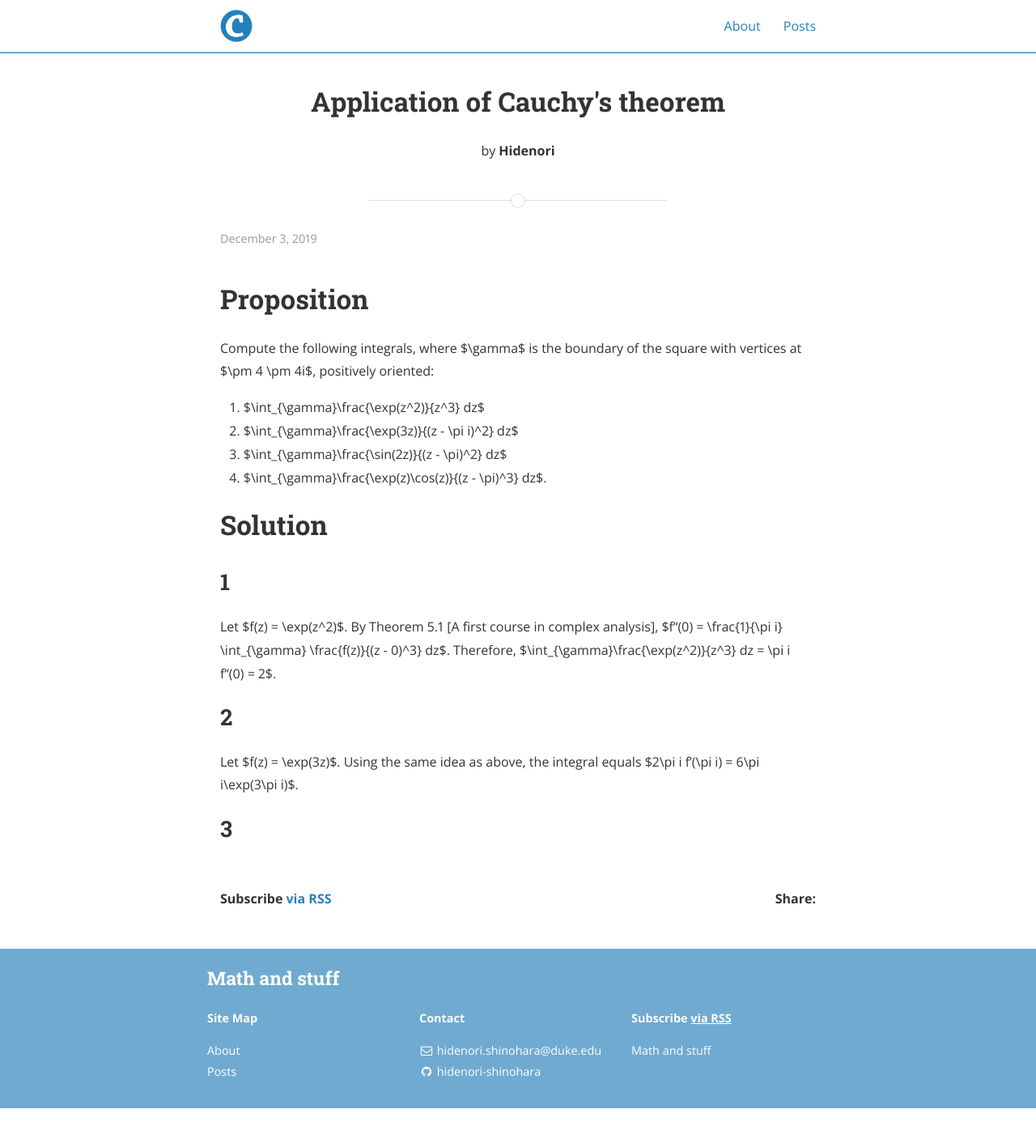
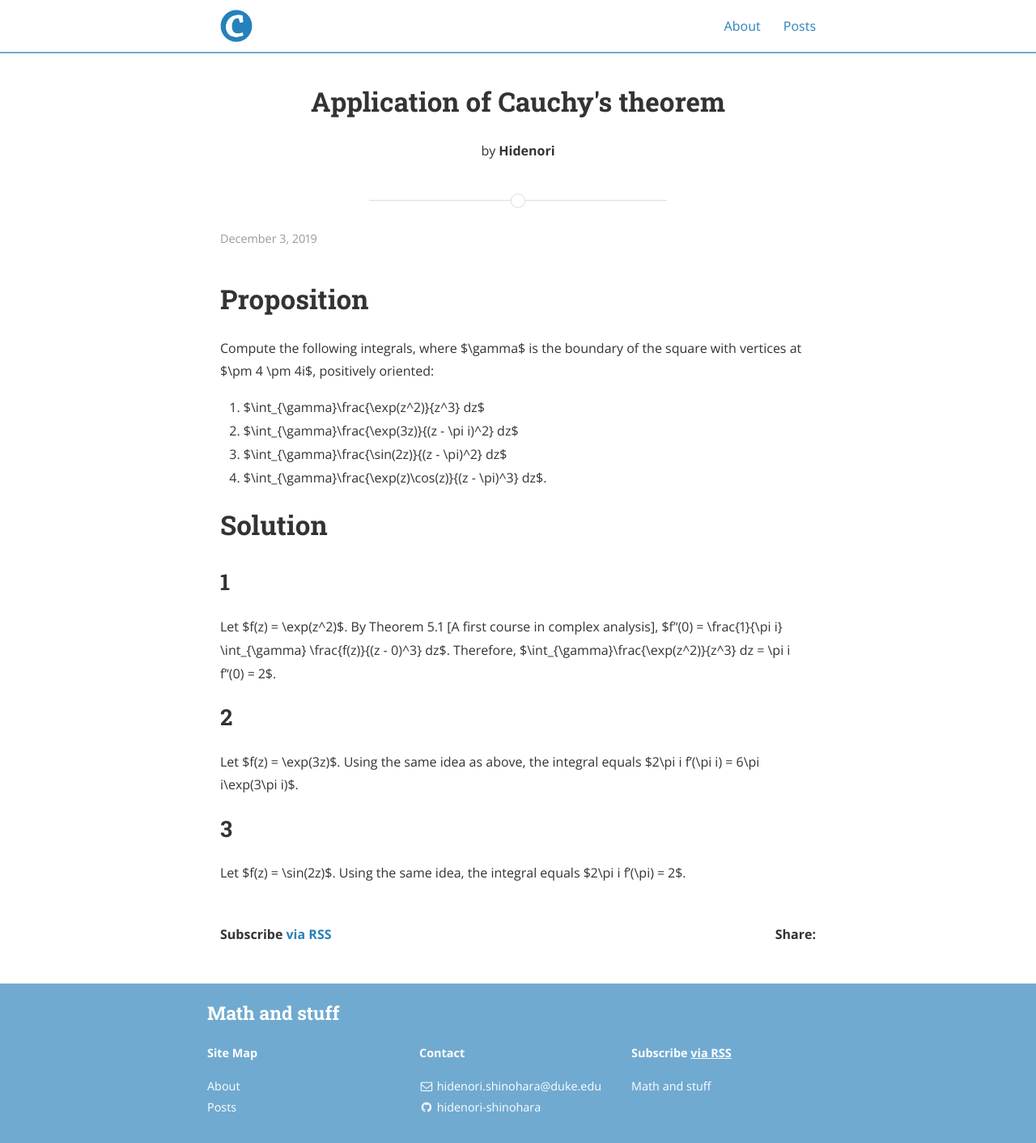
Before and after one commit to hidenori-shinohara/hidenori-shinohara.github.io, a Jekyll site: the page built from _posts/a_first_course_in_complex_analysis/chapter5/2019-12-03-cauchy-theorem-application.md, in a window 1280 px wide. Shown: the whole page at 81% size. Built offline with Jekyll 4.4.1, drawn with Linux system fonts in a browser that asks for light colours; nearby versions of some CDN libraries; before the commit the page ends 1369 px from its top, so only the background shows below that.

Commit message:
Finish 5.1.3 [complex analysis]

```diff
--- a/_posts/a_first_course_in_complex_analysis/chapter5/2019-12-03-cauchy-theorem-application.md
+++ b/_posts/a_first_course_in_complex_analysis/chapter5/2019-12-03-cauchy-theorem-application.md
@@ -24,3 +24,5 @@ Let $f(z) = \exp(3z)$.
 Using the same idea as above, the integral equals $2\pi i f'(\pi i) = 6\pi i\exp(3\pi i)$.
 
 ## 3
+Let $f(z) = \sin(2z)$.
+Using the same idea, the integral equals $2\pi i f'(\pi) = 2$.
```
